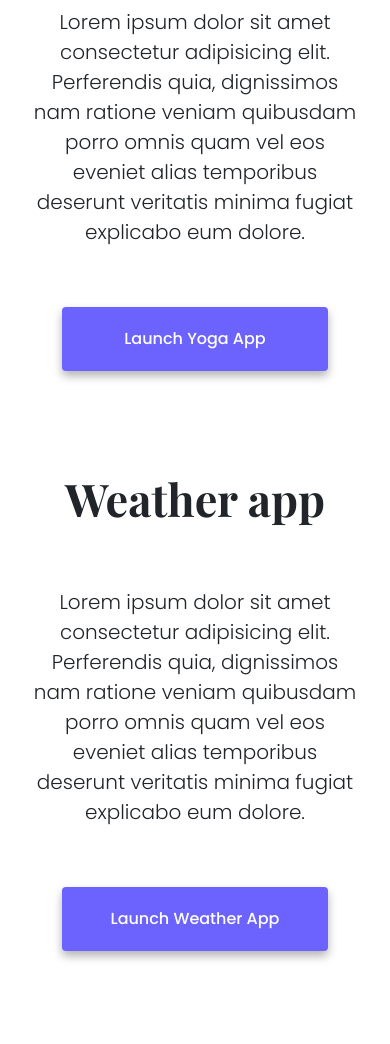
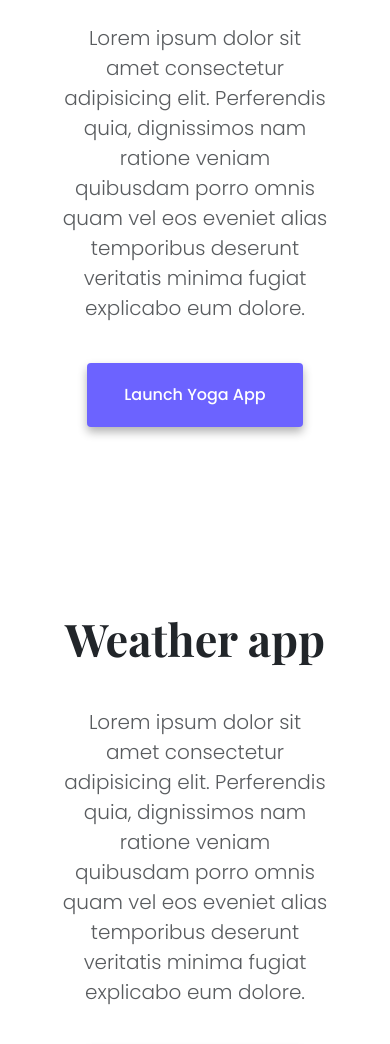
Before and after one commit to marinamun/marina-website, a plain HTML site: page index.html in a window 390 px wide. Shown: the part 706-1750 px from the top of the page. Drawn offline with nearby package versions, Linux system fonts and the light colour scheme.

Commit message:
Made updates to make it more responsive

```diff
--- a/index.html
+++ b/index.html
@@ -63,26 +63,38 @@
 
     <div class="container" id="homepage-projects">
 
-      <div class="row-app row">
+      <div class="row" id="row-app">
         <div class="col-sm-6">
           <img
             src="https://31ukq.codesandbox.io/images/yoga.png" class="img-fluid rounded shadow-sm d-none d-sm-block"/>
         </div>
         <div class="col-sm-6">
-       <h2 class="homepage-app-title">Yoga app</h2></br>
-       <p class="homepage-app-p">Lorem ipsum dolor sit amet consectetur adipisicing elit. Perferendis quia, dignissimos nam ratione veniam quibusdam porro omnis quam vel eos eveniet alias temporibus deserunt veritatis minima fugiat explicabo eum dolore.</p>
+          <div class="project-description">
+
+              <h2 class="homepage-app-title mt-3">Yoga app</h2></br>
+              <p class="homepage-app-p text-muted fs-5">Lorem ipsum dolor sit amet consectetur adipisicing elit. Perferendis quia, dignissimos nam ratione veniam quibusdam porro omnis quam vel eos eveniet alias temporibus deserunt veritatis minima fugiat explicabo eum dolore.</p>
               </br>
               <a class="launch-app-button" href="#">Launch Yoga App</a>
+
+          </div>
+
+
+
         </div>
       </div>
 
       <div id="row-app" class="row">
         <div class="col-sm-6">
-        <h2 class="homepage-app-title">Weather app</h2>
+          <div class="project-description">
+
+           <h2 class="homepage-app-title mt-4">Weather app</h2>
            </br>
-        <p class="homepage-app-p">Lorem ipsum dolor sit amet consectetur adipisicing elit. Perferendis quia, dignissimos nam ratione veniam quibusdam porro omnis quam vel eos eveniet alias temporibus deserunt veritatis minima fugiat explicabo eum dolore.</p>
+           <p class="homepage-app-p text-muted fs-5">Lorem ipsum dolor sit amet consectetur adipisicing elit. Perferendis quia, dignissimos nam ratione veniam quibusdam porro omnis quam vel eos eveniet alias temporibus deserunt veritatis minima fugiat explicabo eum dolore.</p>
            </br>
             <a class="launch-app-button" href="#">Launch Weather App</a>
+
+          </div>
+
 
 
         </div>
@@ -101,11 +113,16 @@
           />
         </div>
         <div class="col-sm-6">
-            <h2 class="homepage-app-title">Yogurt app</h2>
+          <div class="project-description">
+            <h2 class="homepage-app-title ">Yogurt app</h2>
         </br>
-        <p class="homepage-app-p">Lorem ipsum dolor sit amet consectetur adipisicing elit. Perferendis quia, dignissimos nam ratione veniam quibusdam porro omnis quam vel eos eveniet alias temporibus deserunt veritatis minima fugiat explicabo eum dolore.</p>
+        <p class="homepage-app-p text-muted fs-5">Lorem ipsum dolor sit amet consectetur adipisicing elit. Perferendis quia, dignissimos nam ratione veniam quibusdam porro omnis quam vel eos eveniet alias temporibus deserunt veritatis minima fugiat explicabo eum dolore.</p>
         </br>
         <a class="launch-app-button" href="#">Launch Yogurt App</a>
+
+
+          </div>
+
     </div>
 
 
--- a/src/styles.css
+++ b/src/styles.css
@@ -23,6 +23,7 @@ h2 {
 p {
   font-family: var(--text-font);
   font-weight: lighter;
+  line-height: 1.5;
 }
 button,
 a {
@@ -35,28 +36,29 @@ a {
 }
 @media (max-width: 900px) {
   h2.homepage-h2 {
-    font-size: 40px;
+    font-size: 30px;
   }
   h1.homepage-h1 {
-    font-size: 55px;
+    font-size: 45px;
   }
   h3.homepage-h3 {
-    font-size: 20px;
+    font-size: 15px;
   }
   .homepage-app-title {
-    margin-top: 20px;
     text-align: center;
   }
   .homepage-app-p {
     text-align: center;
-    padding: 20px;
   }
   .launch-app-button {
     display: flex;
     justify-content: center;
-    margin-left: 50px;
-    margin-right: 50px;
+    margin-left: 25px;
+    margin-right: 25px;
   }
+}
+.project-description {
+  padding: 40px 50px;
 }
 
 .homepage-h1 {
@@ -121,6 +123,7 @@ a {
 #row-app {
   margin-top: 80px;
 }
+
 #navigation {
   padding-left: 30px;
   padding-right: 30px;
```
Lines whose indentation alone changed are shown as unchanged.
